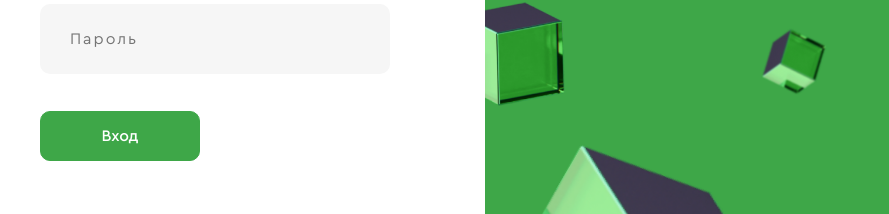
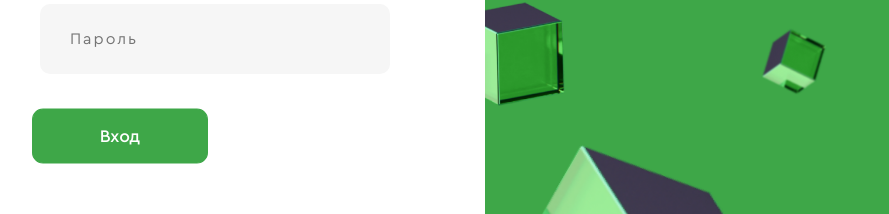
Before and after one commit to Scat55/TomskPoliteh, a Vue app: page / in a window 1280 px wide. In both pictures the pointer is over the button "Вход". Shown: the part 311-525 px from the top of the page, without its empty margins (139-1028 px from the left). Built offline with nearby package versions, Linux system fonts and the light colour scheme.

Commit message:
feat: added animation on buttons

```diff
--- a/src/shared/button/ui.vue
+++ b/src/shared/button/ui.vue
@@ -34,6 +34,11 @@ const classes = ['button', `size_${size}`, `color_${color}`];
   line-height: normal;
   border-radius: 0.625rem;
   cursor: pointer;
+  transition: all 0.3s;
+
+  &:hover {
+    transform: scale(1.1);
+  }
 
   &.color_primary {
     background-color: $primary_color;
```
